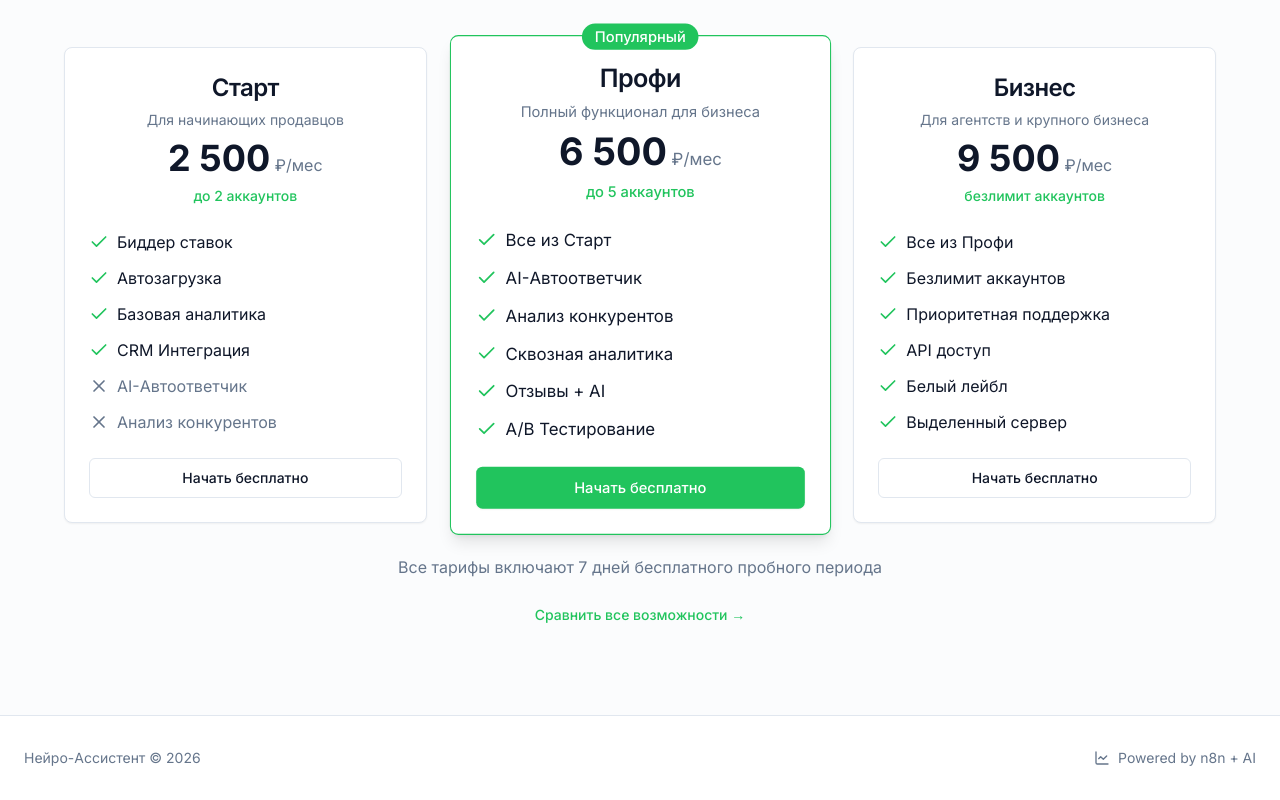
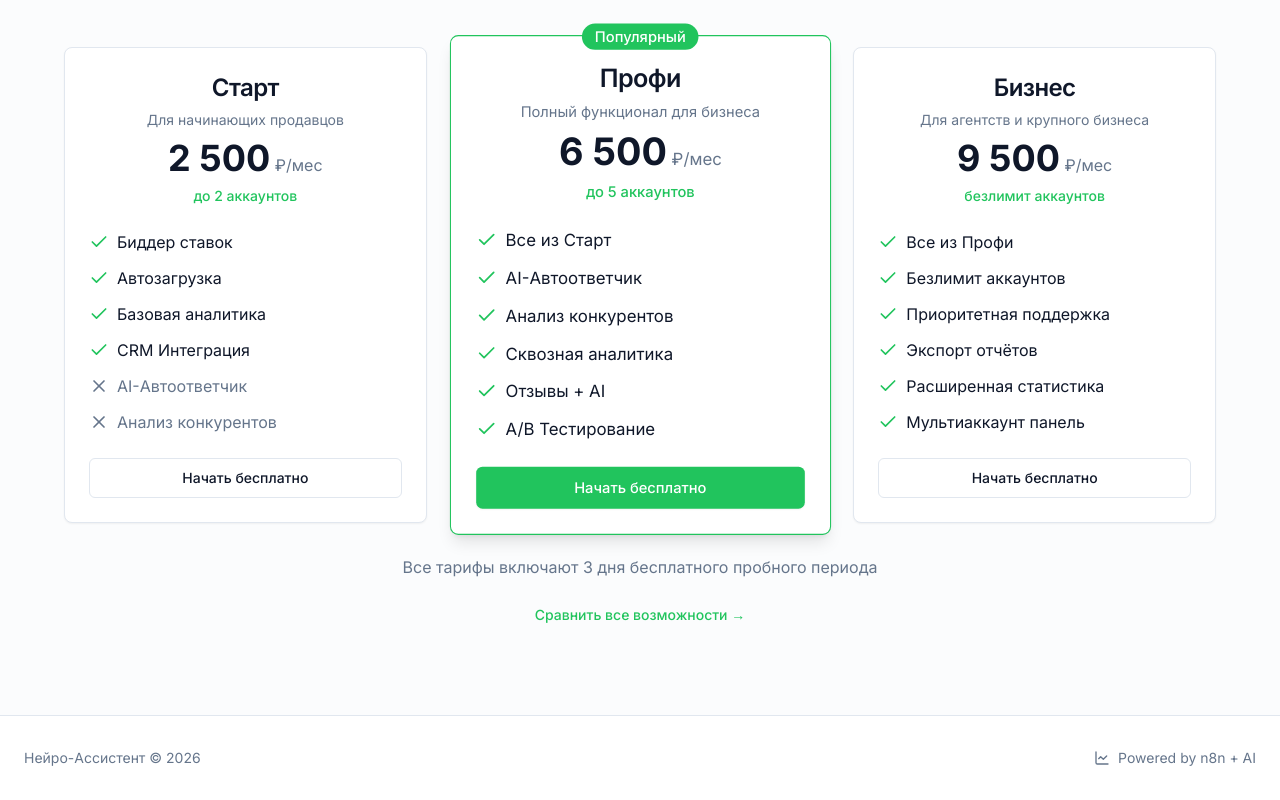
Before and after one commit to dverioptomgruz-png/my-project, a Next.js app in the folder frontend/: page / in a window 1280 px wide. Shown: the part 2377-3177 px from the top of the page. Built offline with nearby package versions, Linux system fonts and the light colour scheme.

Commit message:
Update pricing: 3-day trial, remove API/WhiteLabel/Server from Business plan

```diff
--- a/frontend/src/app/pricing/page.tsx
+++ b/frontend/src/app/pricing/page.tsx
@@ -135,7 +135,7 @@ export default function PricingPage() {
 
         <div className="text-center mt-12">
           <p className="text-muted-foreground">
-            Все тарифы включают 7 дней бесплатного пробного периода
+            Все тарифы включают 3 дня бесплатного пробного периода
           </p>
         </div>
       </div>
--- a/frontend/src/components/pricing-section.tsx
+++ b/frontend/src/components/pricing-section.tsx
@@ -43,9 +43,9 @@ const plans = [
       { name: 'Все из Профи', included: true },
       { name: 'Безлимит аккаунтов', included: true },
       { name: 'Приоритетная поддержка', included: true },
-      { name: 'API доступ', included: true },
-      { name: 'Белый лейбл', included: true },
-      { name: 'Выделенный сервер', included: true },
+      { name: 'Экспорт отчётов', included: true },
+      { name: 'Расширенная статистика', included: true },
+      { name: 'Мультиаккаунт панель', included: true },
     ],
     popular: false,
   },
@@ -123,7 +123,7 @@ export function PricingSection() {
 
         <div className="text-center mt-8">
           <p className="text-muted-foreground mb-4">
-            Все тарифы включают 7 дней бесплатного пробного периода
+            Все тарифы включают 3 дня бесплатного пробного периода
           </p>
           <Button variant="link" asChild>
             <Link href="/pricing">Сравнить все возможности →</Link>
```
